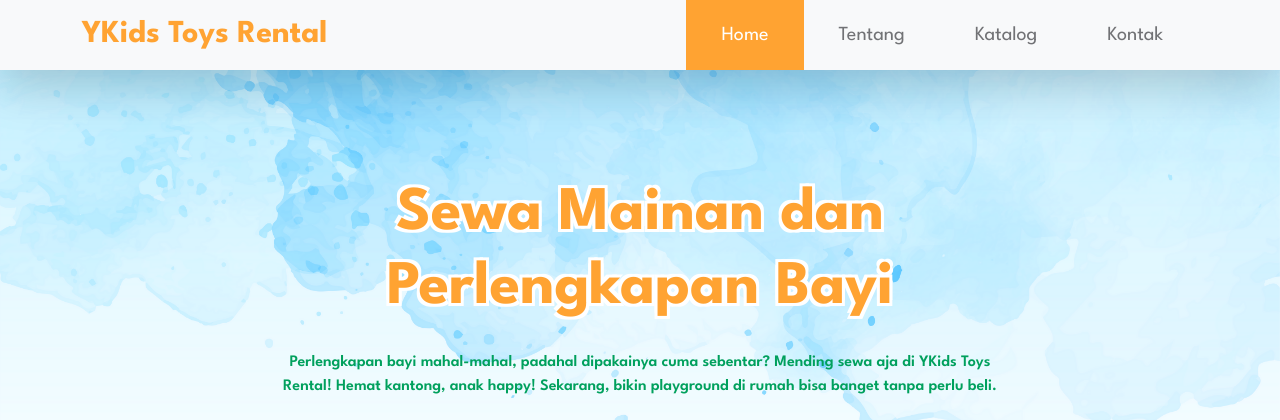
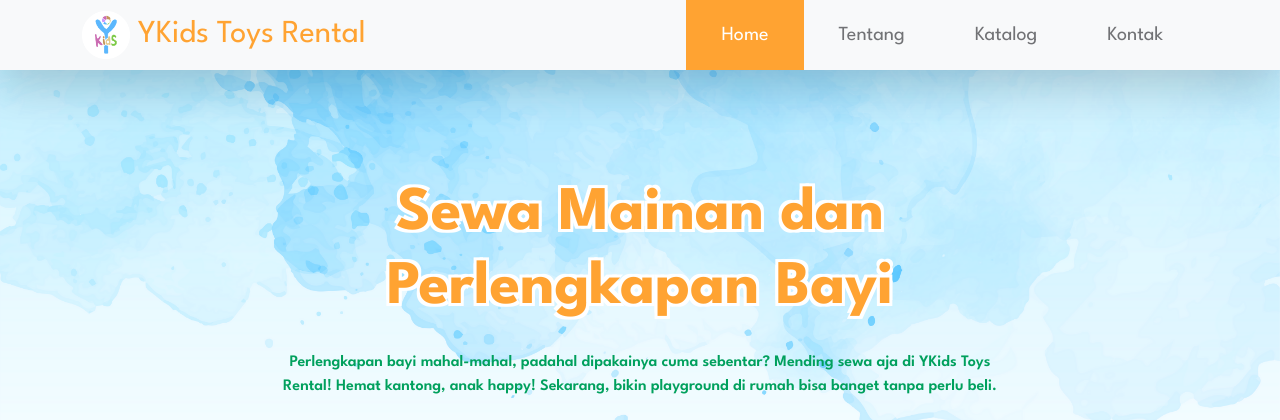
Before and after one commit to abrari/abrari.github.io, a PHP site: page / in a window 1280 px wide. Shown: the top 420 px of the page. Run offline with PHP 8.4, Linux system fonts and the light colour scheme.

Commit message:
header logo

```diff
--- a/src/css/tooplate-moso-interior.css
+++ b/src/css/tooplate-moso-interior.css
@@ -360,12 +360,16 @@
 
 .navbar-brand {
   font-size: var(--h4-font-size);
-  font-weight: var(--font-weight-bold);
+  font-weight: var(--font-weight-normal);
 }
 
 .navbar-brand,
 .navbar-brand:hover {
   color: var(--primary-color);
+}
+
+.navbar-brand .logo-brand {
+  height: 48px;
 }
 
 .navbar-expand-lg .navbar-nav .nav-link {
--- a/src/header.php
+++ b/src/header.php
@@ -30,7 +30,10 @@
 
         <nav class="navbar navbar-expand-lg bg-light fixed-top shadow-lg">
             <div class="container">
-                <a class="navbar-brand" href="/">YKids Toys Rental</a>
+                <a class="navbar-brand" href="/">
+                    <img class="logo-brand" src="images/logo.png" alt="Logo">
+                    YKids Toys Rental
+                </a>
 
                 <button class="navbar-toggler" type="button" data-bs-toggle="collapse" data-bs-target="#navbarNav" aria-controls="navbarNav" aria-expanded="false" aria-label="Toggle navigation">
                     <span class="navbar-toggler-icon"></span>
```
Also changed, not shown: src/images/logo.png (added).
